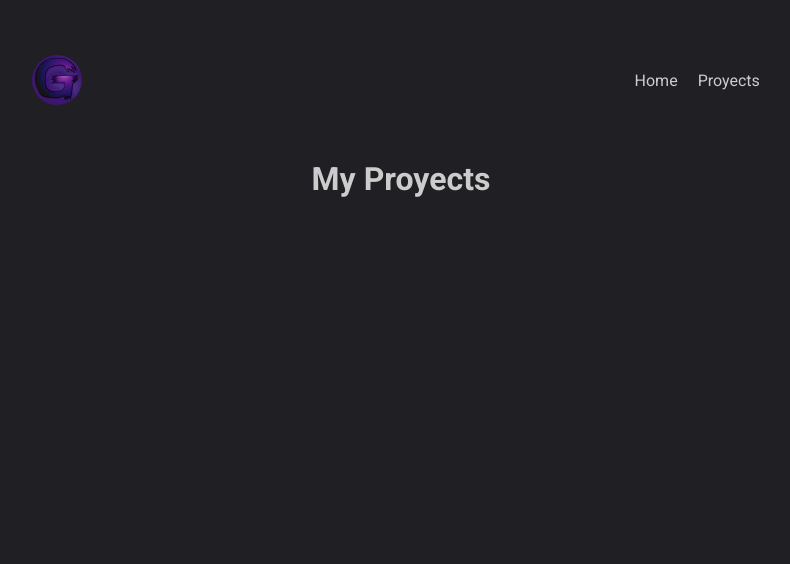
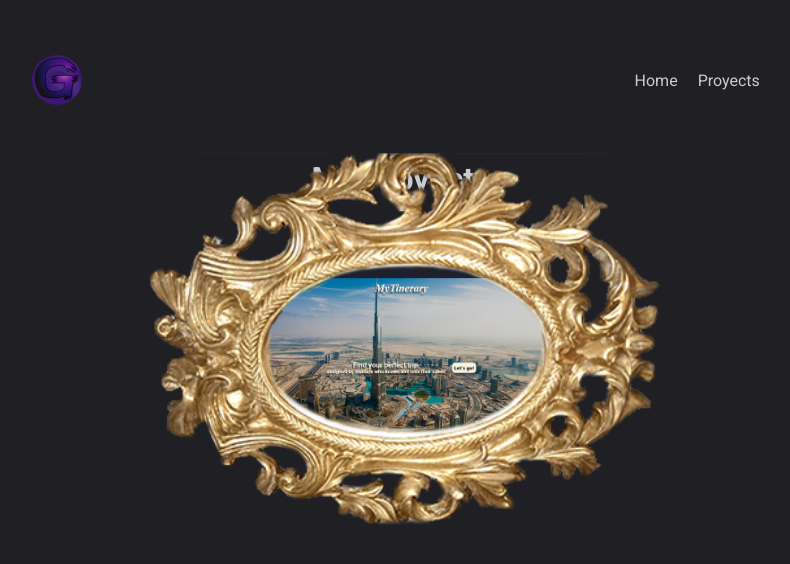
Before and after one commit to juanPedroGalarza/portfolio-react, a React (Vite) app: page /proyects in a window 1280 px wide. Shown: the top 564 px of the page, without its empty margins (239-1029 px from the left). Built offline with nearby package versions, Linux system fonts and the light colour scheme.

Commit message:
test borders

```diff
--- /dev/null
+++ b/src/components/borders/BorderB.jsx
@@ -0,0 +1,13 @@
+import "../../styles/BorderB.css"
+const BorderB = props => {
+  const {
+    border
+  } = props
+  return (
+    <div className="borderb">
+      <img className="borderb-border" src={border} />
+      {props.children}
+    </div>
+  )
+}
+export default BorderB
--- a/src/pages/Proyects.jsx
+++ b/src/pages/Proyects.jsx
@@ -1,7 +1,22 @@
+import { Suspense } from "react"
+import { lazy } from "react"
+import "../styles/Proyects.css"
+
+const BorderB = lazy(() => import("../components/borders/BorderB"))
+import border from "../assets/img/border02.png"
+import myTineraries from "../assets/img/MyTineraries.png"
+import Loading from "../components/Loading"
 export default function Proyects() {
     return (
         <main className="main">
             <h1>My Proyects</h1>
+            <Suspense fallback={<Loading />}>
+                <BorderB
+                    border={border}
+                >
+                    <img src={myTineraries} className="proyect-img"/>
+                </BorderB>
+            </Suspense>
         </main>
     )
 }
--- /dev/null
+++ b/src/styles/BorderB.css
@@ -0,0 +1,18 @@
+.borderb{
+  display: flex;
+  justify-content: center;
+  height: 300px;
+  width: 400px;
+  position: relative;
+  transition: all 1s;
+}
+.borderb:hover{
+  transform: scale(1.3);
+}
+.borderb-border{
+  position: absolute;
+  width: 100%;
+  height: 100%;
+  z-index: 1000;
+  transform: scale(1.3);
+}
--- /dev/null
+++ b/src/styles/Proyects.css
@@ -0,0 +1,5 @@
+.proyect-img{
+  width: 300px;
+  object-position: 50%;
+  object-fit: contain;
+}
```
